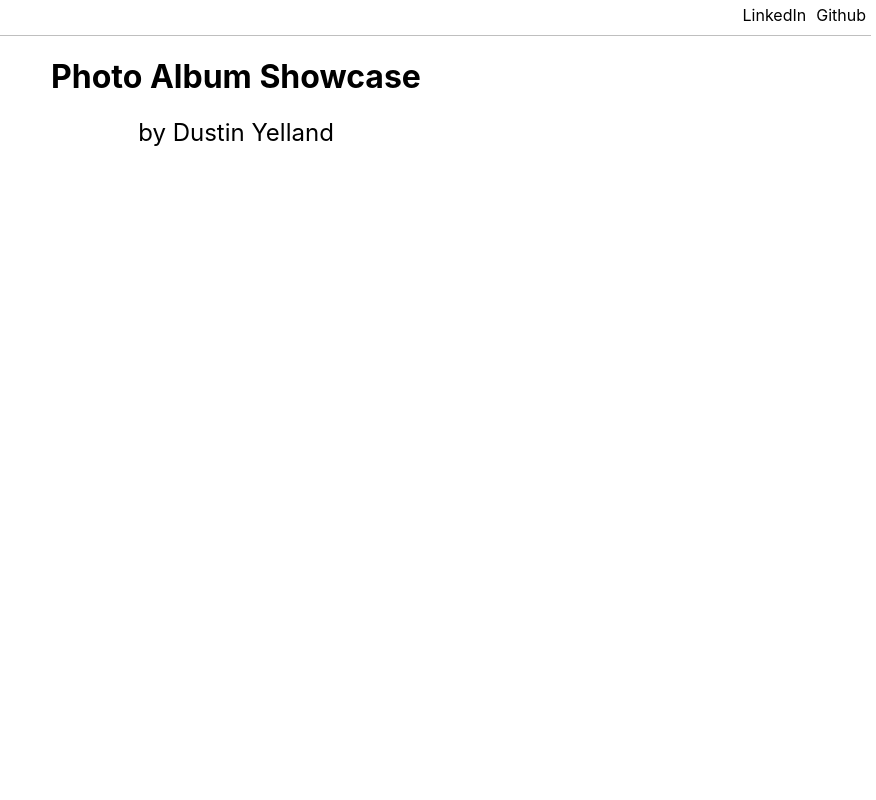
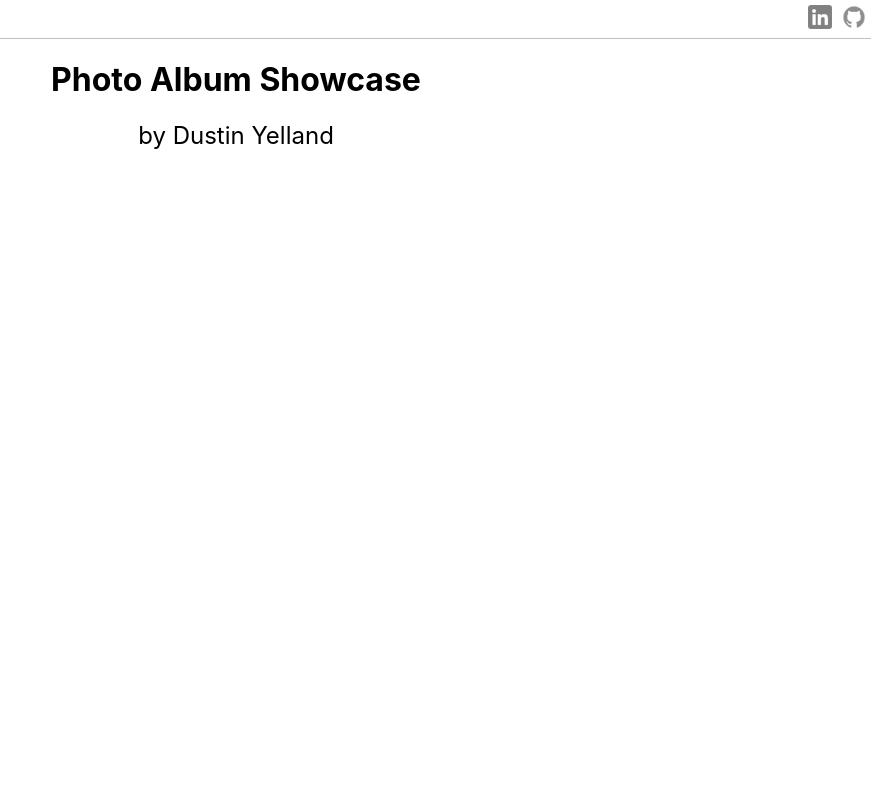
Before and after one commit to dustinyschild/photo-album-showcase, a Next.js app: page /album/1 in a window 1280 px wide. Shown: the top 800 px of the page, without its empty margins (404-1280 px from the left). Built offline with nearby package versions, Linux system fonts and the light colour scheme.

Commit message:
fill in social icons

```diff
--- a/components/Header.js
+++ b/components/Header.js
@@ -1,14 +1,35 @@
+import Image from "next/image";
 import styles from "../styles/Header.module.css";
 
 const Header = () => {
   return (
     <header className={styles.header} data-testid="header">
       <div className={styles.linkBar}>
-        <a className={styles.socialLink} data-testid="github-link" href="#">
-          Github
+        <a
+          className={styles.socialLink}
+          data-testid="github-link"
+          href="https://github.com/dustinyschild"
+          target="_blank"
+        >
+          <Image
+            alt="Github - Dustinyschild's Profile"
+            src="/github-icon.png"
+            width="24"
+            height="24"
+          />
         </a>
-        <a className={styles.socialLink} data-testid="linkedin-link" href="#">
-          LinkedIn
+        <a
+          className={styles.socialLink}
+          data-testid="linkedin-link"
+          href="https://www.linkedin.com/in/dustinyschild/"
+          target="_blank"
+        >
+          <Image
+            alt="Dustin Yelland - LinkedIn"
+            src="/linkedin-icon.png"
+            width="24"
+            height="24"
+          />
         </a>
       </div>
 
--- a/styles/Header.module.css
+++ b/styles/Header.module.css
@@ -6,7 +6,6 @@
   display: flex;
   flex-direction: row-reverse;
   border-bottom: solid rgba(128, 128, 128, 0.5) 1px;
-  padding-bottom: 5px;
 }
 
 .socialLink {
```
Also changed, not shown: public/github-icon.png (added), public/linkedin-icon.png (added).
